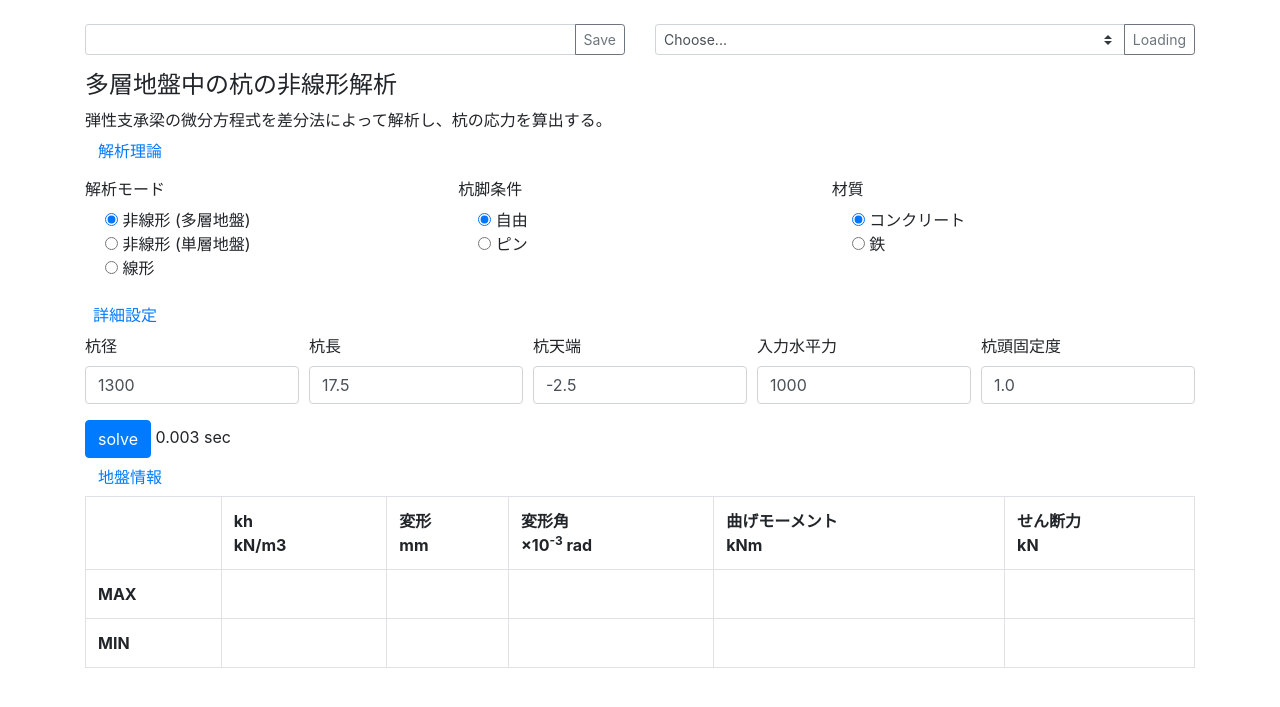
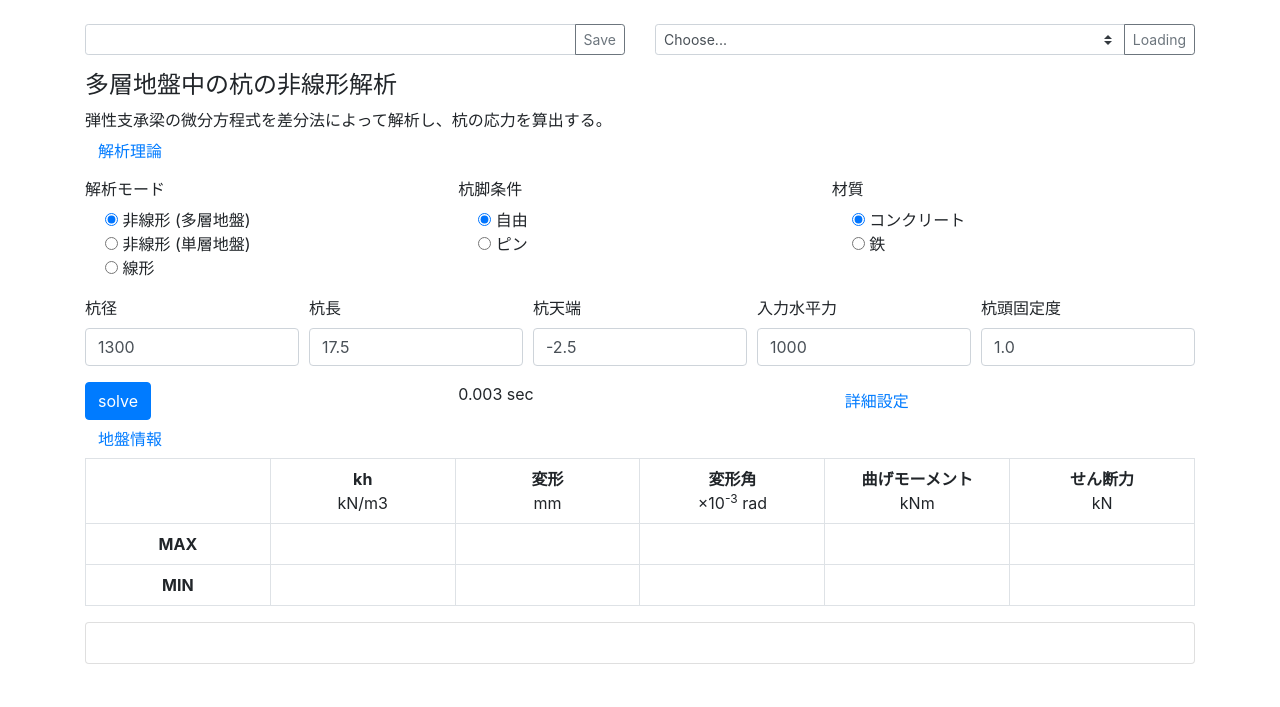
Before and after one commit to ryuhey0123/PileAnalyser, a Flask app: template main/templates/main.html in a window 1280 px wide. Shown: the top 707 px of the page. Run offline with Flask 2, Linux system fonts and the light colour scheme; the template is opened without the code that fills it, so the values that code supplies are empty; some libraries are stand-ins or nearby versions.

Commit message:
bootstrap

```diff
--- a/main/static/css/userStyle.css
+++ b/main/static/css/userStyle.css
@@ -5,42 +5,34 @@
 }
 
 .MathJax {
-  font-size: 0.85em;
+  font-size: 0.80em;
 }
 
 /* USER STYLES -------------------------------------------------------- */
 
-div.utility-area {
-  position: relative;
-  width: 190mm;
-  margin: 10mm auto;
-  margin-bottom: 5mm;
+.theory {
+  font-size: 0.80em;
 }
 
-div.explain-area {
-  font-size: small;
-  line-height: 30px;
-  border-width: 1px;
-  border-style: solid;
-  margin: 10px;
-  padding: 20px;
+.unit {
+  font-weight: normal;
 }
 
-/* table.result {
+.output-table {
   table-layout: fixed;
-} */
+  text-align: right;
+  vertical-align: middle;
+}
 
-/* table.result th {
-  border: solid darkgray 1px;
+.output-table th {
   text-align: center;
-  padding: 0;
-} */
+  vertical-align: middle;
+  padding: 0.5em 0.1em;
+}
 
-/* table.result td {
-  border: solid darkgray 1px;
-  padding: 2px 5px;
-  text-align: right;
-} */
+.output-table td {
+  padding: 0.5em 0.5em;
+}
 
 /* table.input input {
   border: 0px solid #000;
@@ -73,9 +65,7 @@ div.explain-area {
   width: 100%;
 } */
 
-/* div.unit {
-  font-weight: normal;
-} */
+
 /*
 div.upload_area {
   width: 95%;
--- a/main/static/js/scripts.js
+++ b/main/static/js/scripts.js
@@ -148,7 +148,7 @@ function plot_graph(results) {
 
         showlegend: false,
         autosize: true,
-        margin: {l: 20, r: 20, b: 50, t: 70},
+        margin: {l: 20, r: 20, b: 50, t: 50},
 
         colorway: ["#795548", "#9C27B0", "#2196F3", "#FFC107", "#E91E63", "#4CAF50"],
         plot_bgcolor: "#FFFFFF",
@@ -221,3 +221,7 @@ function plot_graph(results) {
 
     Plotly.newPlot('figure', data, layout);
 }
+
+window.onresize = function() {
+    Plotly.Plots.resize('figure');
+};
--- a/main/templates/main.html
+++ b/main/templates/main.html
@@ -82,7 +82,7 @@
       解析理論
     </button>
 
-    <div class="collapse" id="theoryExplain">
+    <div class="collapse theory" id="theoryExplain">
       <div class="card card-body">
         <div class="math display">
           線形地盤における弾性支承梁の基本方程式は、
@@ -236,35 +236,7 @@
           </fieldset>
         </div>
       </div>
-      <div class="form-row">
-        <button class="btn btn-link" type="button" data-toggle="collapse" data-target="#detailSettings" aria-expanded="false" aria-controls="theoryExplain">
-          詳細設定
-        </button>
-        <div class="collapse" id="detailSettings">
-          <div class="card card-body">
-            <div class="row">
-              <div class="col-md-4">
-                <div class="form-group">
-                  <label>分割数</label>
-                  <input type="number" class="form-control" name="div_num" id="divNum" value="100" min="10" step="10">
-                </div>
-              </div>
-              <div class="col-md-4">
-                <div class="form-group">
-                  <label>非線形解析時の変位誤差</label>
-                  <input type="number" class="form-control" name="yErr" id="yErr" value="0.01">
-                </div>
-              </div>
-              <div class="col-md-4">
-                <div class="form-group">
-                  <label>杭頭の応力誤差</label>
-                  <input type="number" class="form-control" name="mErr" id="mErr" value="1.0">
-                </div>
-              </div>
-            </div>
-          </div>
-        </div>
-      </div>
+
       <div class="form-row">
         <div class="col">
           <div class="form-group">
@@ -297,8 +269,48 @@
           </div>
         </div>
       </div>
-      <button type="button" class="btn btn-primary" onclick="solve_button()">solve</button>
-      <span id="time">0.003 sec</span>
+
+      <div class="form-row">
+        <div class="col">
+          <button type="button" class="btn btn-primary" onclick="solve_button()">solve</button>
+        </div>
+        <div class="col">
+          <span id="time">0.003 sec</span>
+        </div>
+        <div class="col">
+          <button class="btn btn-link" type="button" data-toggle="collapse" data-target="#detailSettings" aria-expanded="false" aria-controls="theoryExplain">
+            詳細設定
+          </button>
+        </div>
+      </div>
+      <div class="from-row">
+        <div class="col">
+          <div class="collapse" id="detailSettings">
+            <div class="card card-body">
+              <div class="row">
+                <div class="col-md-4">
+                  <div class="form-group">
+                    <label>分割数</label>
+                    <input type="number" class="form-control" name="div_num" id="divNum" value="100" min="10" step="10">
+                  </div>
+                </div>
+                <div class="col-md-4">
+                  <div class="form-group">
+                    <label>非線形解析時の変位誤差</label>
+                    <input type="number" class="form-control" name="yErr" id="yErr" value="0.01">
+                  </div>
+                </div>
+                <div class="col-md-4">
+                  <div class="form-group">
+                    <label>杭頭の応力誤差</label>
+                    <input type="number" class="form-control" name="mErr" id="mErr" value="1.0">
+                  </div>
+                </div>
+              </div>
+            </div>
+          </div>
+        </div>
+      </div>
     </form>
 
     <button class="btn btn-link" type="button" data-toggle="collapse" data-target="#soilDataDetails" aria-expanded="false" aria-controls="theoryExplain">
@@ -307,17 +319,15 @@
     <div class="collapse" id="soilDataDetails">
 
       <form id="upload-file" method="post" enctype="multipart/form-data">
-        <div class="upload_area" aria-disabled="false">
-          <input name="file" type="file" accept=".xlsx">
-          <button type="button" onclick="file_upload()">Upload</button>
-        </div>
+        <input name="file" type="file" accept=".xlsx">
+        <button type="button" onclick="file_upload()">Upload</button>
       </form>
       <div class="card card-body">
         <table class="table table-bordered" id="soil-table"></table>
       </div>
     </div>
 
-    <table class="table table-bordered">
+    <table class="table table-bordered output-table">
       <tr>
         <th></th>
         <th>
@@ -379,7 +389,10 @@
       </tr>
     </table>
 
-    <div id="figure"></div>
+    <div class="card card-body">
+      <div id="figure"></div>
+    </div>
+    <br>
 
   </div>
 
--- a/manage.py
+++ b/manage.py
@@ -1,4 +1,5 @@
 from main import app
 
 if __name__ == '__main__':
-    app.run(debug=True)
+    # app.run(debug=True)
+    app.run(debug=True, host='0.0.0.0', port=8888, threaded=True)
```
